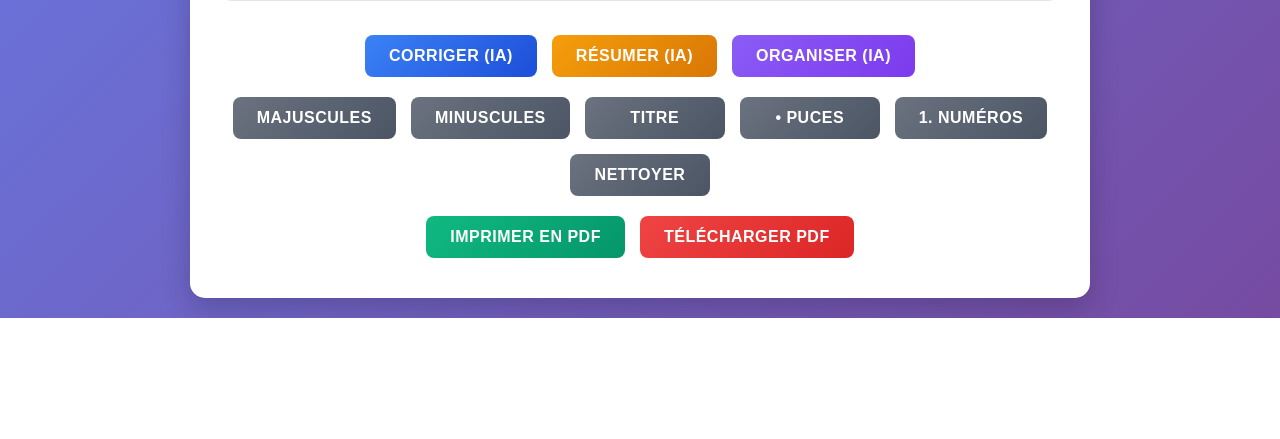
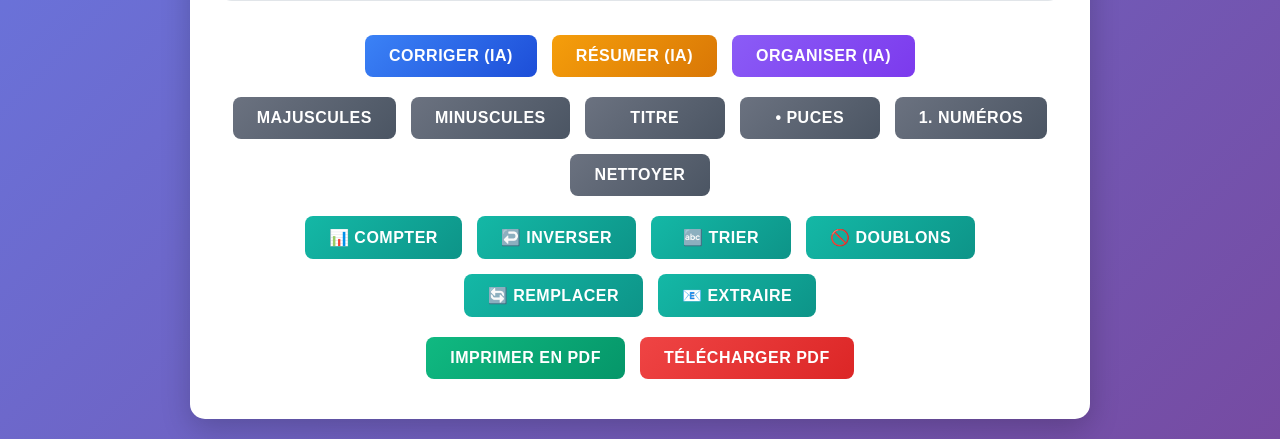
Before and after one commit to maodok595-ai/pdfcraft, a FastAPI app: page / in a window 1280 px wide. Shown: the part 564-1003 px from the top of the page. Before the commit the page ends 882 px from the top, so only its background shows below. Run offline with FastAPI, Linux system fonts and the light colour scheme; some libraries are stand-ins or nearby versions.

Commit message:
Add several new text editing tools to the application
Integrates new functionalities into the frontend and JavaScript for text manipulation, including counting, reversing, sorting, removing duplicates, replacing text, and extracting content.

Replit-Commit-Author: Agent
Replit-Commit-Session-Id: 7395bd5c-5bd7-4e7d-8754-b6a9d7408799
Replit-Commit-Checkpoint-Type: full_checkpoint
Replit-Commit-Screenshot-Url: https://storage.googleapis.com/screenshot-production-us-central1/9859cbb9-fdd5-4d6b-8441-d9ed532edda9/7395bd5c-5bd7-4e7d-8754-b6a9d7408799/tSfoOVG

```diff
--- a/templates/index.html
+++ b/templates/index.html
@@ -77,7 +77,7 @@
             margin-bottom: 20px;
         }
 
-        .ai-buttons, .manual-buttons {
+        .ai-buttons, .manual-buttons, .advanced-tools {
             display: flex;
             flex-wrap: wrap;
             gap: 15px;
@@ -139,6 +139,10 @@
 
         .btn-manual {
             background: linear-gradient(135deg, #6b7280 0%, #4b5563 100%);
+        }
+
+        .btn-tools {
+            background: linear-gradient(135deg, #14b8a6 0%, #0d9488 100%);
         }
 
         .loading {
@@ -211,7 +215,7 @@
                 align-items: center;
             }
 
-            .ai-buttons, .manual-buttons, .pdf-buttons {
+            .ai-buttons, .manual-buttons, .advanced-tools, .pdf-buttons {
                 flex-direction: column;
                 align-items: center;
                 width: 100%;
@@ -277,6 +281,27 @@
                 </button>
                 <button class="btn btn-manual" onclick="formatText('clean')">
                     Nettoyer
+                </button>
+            </div>
+
+            <div class="advanced-tools">
+                <button class="btn btn-tools" onclick="textTools('count')">
+                    📊 Compter
+                </button>
+                <button class="btn btn-tools" onclick="textTools('reverse')">
+                    ↩️ Inverser
+                </button>
+                <button class="btn btn-tools" onclick="textTools('sort')">
+                    🔤 Trier
+                </button>
+                <button class="btn btn-tools" onclick="textTools('duplicates')">
+                    🚫 Doublons
+                </button>
+                <button class="btn btn-tools" onclick="textTools('replace')">
+                    🔄 Remplacer
+                </button>
+                <button class="btn btn-tools" onclick="textTools('extract')">
+                    📧 Extraire
                 </button>
             </div>
 
@@ -526,6 +551,94 @@
             showSuccess(`Texte ${actionNames[action]} !`);
         }
 
+        function textTools(action) {
+            const textArea = document.getElementById('textArea');
+            let text = textArea.value;
+
+            if (!text.trim() && action !== 'count') {
+                showError('Veuillez saisir du texte avant d\'utiliser cet outil.');
+                return;
+            }
+
+            let result = '';
+
+            switch(action) {
+                case 'count':
+                    const words = text.trim() ? text.trim().split(/\s+/).length : 0;
+                    const chars = text.length;
+                    const charsNoSpaces = text.replace(/\s/g, '').length;
+                    const lines = text.split('\n').length;
+                    const paragraphs = text.split(/\n\s*\n/).filter(p => p.trim()).length;
+
+                    alert(`📊 Statistiques du texte :\n\n` +
+                          `• Mots : ${words}\n` +
+                          `• Caractères : ${chars}\n` +
+                          `• Caractères (sans espaces) : ${charsNoSpaces}\n` +
+                          `• Lignes : ${lines}\n` +
+                          `• Paragraphes : ${paragraphs}`);
+                    return;
+
+                case 'reverse':
+                    const choice = confirm('Voulez-vous inverser les lignes ?\n\nOK = Inverser les lignes\nAnnuler = Inverser les caractères');
+                    if (choice) {
+                        // Inverser les lignes
+                        result = text.split('\n').reverse().join('\n');
+                    } else {
+                        // Inverser les caractères
+                        result = text.split('').reverse().join('');
+                    }
+                    break;
+
+                case 'sort':
+                    const lines = text.split('\n');
+                    result = lines.sort((a, b) => a.toLowerCase().localeCompare(b.toLowerCase())).join('\n');
+                    break;
+
+                case 'duplicates':
+                    const uniqueLines = [...new Set(text.split('\n'))];
+                    result = uniqueLines.join('\n');
+                    const removed = text.split('\n').length - uniqueLines.length;
+                    showSuccess(`${removed} ligne(s) dupliquée(s) supprimée(s) !`);
+                    break;
+
+                case 'replace':
+                    const searchText = prompt('Texte à rechercher :');
+                    if (!searchText) return;
+                    const replaceText = prompt('Remplacer par :') || '';
+                    const regex = new RegExp(searchText.replace(/[.*+?^${}()|[\]\\]/g, '\\$&'), 'gi');
+                    result = text.replace(regex, replaceText);
+                    const matches = (text.match(regex) || []).length;
+                    showSuccess(`${matches} occurrence(s) remplacée(s) !`);
+                    break;
+
+                case 'extract':
+                    const emails = text.match(/[\w\.-]+@[\w\.-]+\.\w+/g) || [];
+                    const urls = text.match(/https?:\/\/[^\s]+/g) || [];
+                    const phones = text.match(/(\+\d{1,3}[-.\s]?)?\(?\d{1,4}\)?[-.\s]?\d{1,4}[-.\s]?\d{1,4}[-.\s]?\d{1,9}/g) || [];
+
+                    let extractedText = '';
+                    if (emails.length > 0) extractedText += '📧 Emails :\n' + emails.join('\n') + '\n\n';
+                    if (urls.length > 0) extractedText += '🌐 URLs :\n' + urls.join('\n') + '\n\n';
+                    if (phones.length > 0) extractedText += '📞 Téléphones :\n' + phones.join('\n') + '\n\n';
+
+                    if (extractedText) {
+                        result = extractedText.trim();
+                        showSuccess(`${emails.length} email(s), ${urls.length} URL(s), ${phones.length} téléphone(s) extraits !`);
+                    } else {
+                        showError('Aucune donnée trouvée (emails, URLs, téléphones).');
+                        return;
+                    }
+                    break;
+
+                default:
+                    return;
+            }
+
+            if (result !== '' && action !== 'count') {
+                textArea.value = result;
+            }
+        }
+
         // Auto-save du contenu dans localStorage
         const textArea = document.getElementById('textArea');
         textArea.addEventListener('input', function() {
```
Also changed, not shown: 1 other file.
